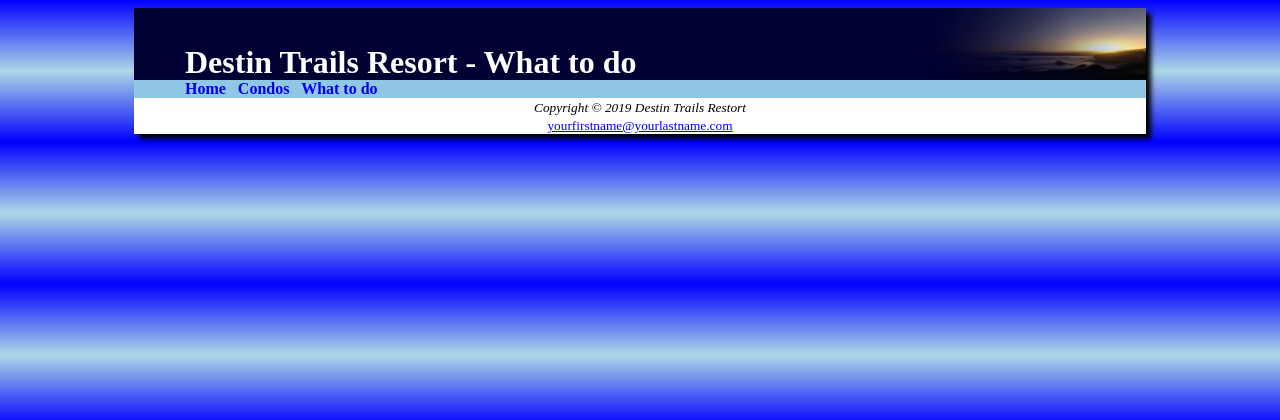
After one commit to SpKorioth/Assignments, a PHP site: page /whattodo.html in a window 1280 px wide. The commit adds this page. Shown: the top 420 px of the page. Run offline with PHP 8.4, Linux system fonts and the light colour scheme.

Commit message:
Assignment 1

```diff
--- a/condo.html
+++ b/condo.html
@@ -14,7 +14,7 @@
 	<b>
 	<a href="index.html">Home</a> &nbsp;
 	<a href="condo.html">Condos</a> &nbsp;
-	<a href="">What to do</a>
+	<a href="whattodo.html">What to do</a>
 	</b>
 </nav>
 <main>
--- a/index.html
+++ b/index.html
@@ -14,7 +14,7 @@
 	<b>
 	<a href="index.html">Home</a> &nbsp;
 	<a href="condo.html">Condos</a> &nbsp;
-	<a href="">What to do</a>
+	<a href="whattodo.html">What to do</a>
 	</b>
 </nav>
 <main>
--- a/style1.css
+++ b/style1.css
@@ -1,4 +1,4 @@
-body
+html
 {
 	background-image: linear-gradient(blue, LightBlue, blue);
 }
--- /dev/null
+++ b/whattodo.html
@@ -0,0 +1,31 @@
+<!DOCTYPE html>
+<html lang="en">
+<head>
+<title>Destin Trails - What to do</title>
+<link rel="stylesheet" href="style1.css"/>
+<meta charset="utf-8">
+</head>
+<body>
+<div id=wrapper>
+<header>
+  <h1>Destin Trails Resort - What to do</h1>
+</header>
+<nav>
+	<b>
+	<a href="index.html">Home</a> &nbsp;
+	<a href="condo.html">Condos</a> &nbsp;
+	<a href="whattodo.html">What to do</a>
+	</b>
+</nav>
+<main>
+</main>
+<footer>
+	<small>
+    <i>Copyright &copy; 2019 Destin Trails Restort</i>
+    <br>
+    <a href="mailto:yourfirstname@yourlastname.com">yourfirstname@yourlastname.com</a>
+  </small>
+</footer>
+</div>
+</body>
+</html>
```
